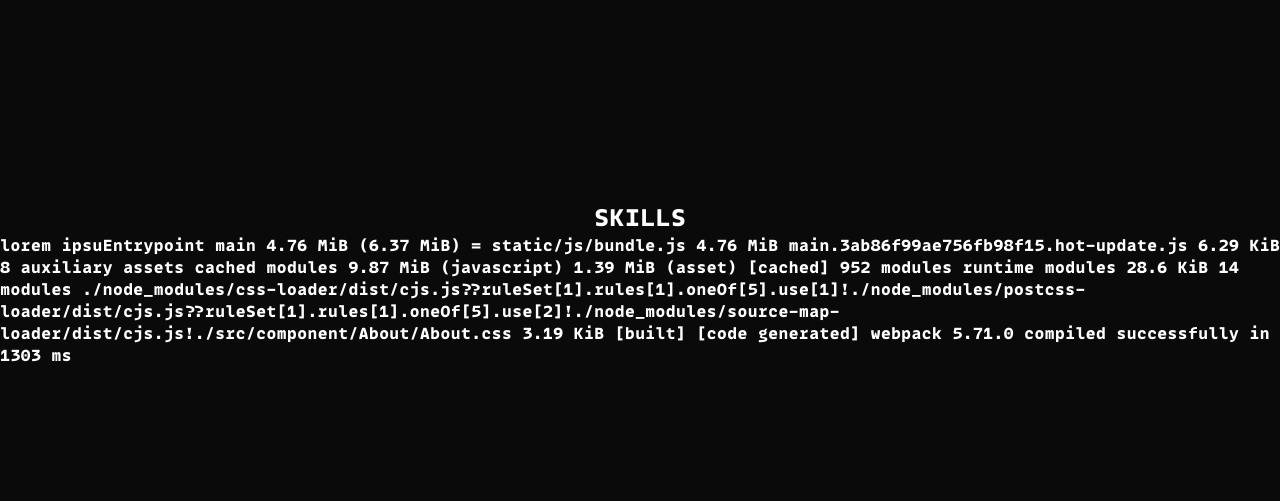
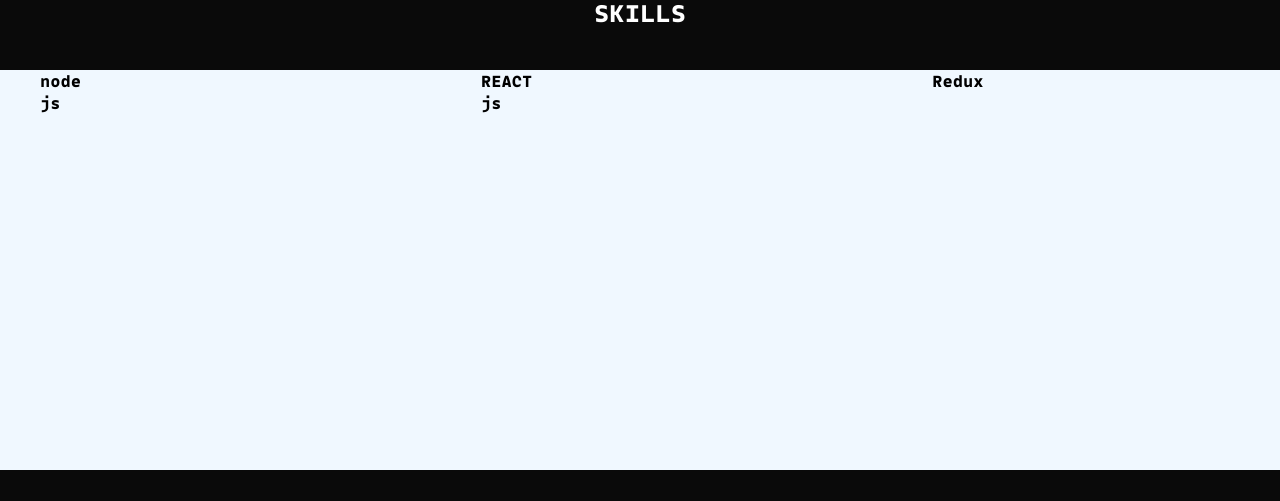
Before and after one commit to shashankskb18700/portfolio, a React (Create React App) app: page /about in a window 1280 px wide. Shown: the part 559-1060 px from the top of the page. Built offline with nearby package versions, Linux system fonts and the light colour scheme.

Commit message:
added transition

```diff
--- a/src/component/About/About.css
+++ b/src/component/About/About.css
@@ -2,12 +2,14 @@
   background: rgb(10, 10, 10);
   color: white;
   width: 100vw;
-  /* height: 100vh; */
+  /* height: 100vh ; */
   font-family: "home";
+  /* overflow: hidden; */
 }
 .about img {
   width: 600px;
   /* height: 80vh; */
+  /* z-index: -7; */
 }
 
 .textImg {
@@ -22,6 +24,11 @@
     rgba(255, 255, 255, 1) 0%,
     rgba(255, 255, 255, 0) 80%
   );
+  animation-name: mover;
+  /* position: fixed; */
+  /* -webkit-transform: translateY(-50%);
+  -ms-transform: translateY(-50%);
+  transform: translateY(-50%); */
 }
 
 .intro {
@@ -44,7 +51,37 @@
   justify-content: center;
   /* margin-top: 40px; */
   height: 100vh;
-  z-index: -5;
-  position: inherit;
-  top: 0;
+  /* z-index: -5; */
+  /* position: inherit;
+  top: 0; */
+  /* -webkit-transform: translateY(-50%);
+  -ms-transform: translateY(-50%);
+  transform: translateY(-50%); */
 }
+
+.scroller {
+  display: flex;
+  flex-direction: row;
+  width: 100vw;
+  height: 400px;
+  padding-left: 40px;
+  margin-top: 40px;
+  overflow: auto;
+  background-color: aliceblue;
+  color: black;
+  animation-name: fade;
+  animation-duration: 1s;
+}
+.scroller div {
+  padding-right: 400px;
+}
+
+@keyframes fade {
+  from {
+    transform: translateY(0%);
+  }
+
+  to {
+    transform: translateY(100%);
+  }
+}
--- a/src/component/About/About.js
+++ b/src/component/About/About.js
@@ -6,7 +6,8 @@
 const About = () => {
   return (
     <div className="about">
-      <Header></Header>
+      {/* <Header></Header> */}
+      <div style={{ background: "white", color: "black" }}>ABOUT</div>
       <div className="textImg">
         <div className="intro">
           Hey ,Hi there , myself Shashank shekhar , you can call me Shashank ,I
@@ -26,15 +27,17 @@
 
       <div className="skills">
         <h2 style={{ textAlign: "center" }}>SKILLS</h2>
-        <p>
-          lorem ipsuEntrypoint main 4.76 MiB (6.37 MiB) = static/js/bundle.js
-          4.76 MiB main.3ab86f99ae756fb98f15.hot-update.js 6.29 KiB 8 auxiliary
-          assets cached modules 9.87 MiB (javascript) 1.39 MiB (asset) [cached]
-          952 modules runtime modules 28.6 KiB 14 modules
-          ./node_modules/css-loader/dist/cjs.js??ruleSet[1].rules[1].oneOf[5].use[1]!./node_modules/postcss-loader/dist/cjs.js??ruleSet[1].rules[1].oneOf[5].use[2]!./node_modules/source-map-loader/dist/cjs.js!./src/component/About/About.css
-          3.19 KiB [built] [code generated] webpack 5.71.0 compiled successfully
-          in 1303 ms
-        </p>
+
+        <div className="scroller">
+          <div>node js</div>
+          <div>REACT js</div>
+          <div>Redux</div>
+          <div>Expressjs</div>
+          <div>Mongo db</div>
+          <div>Firebase</div>
+          <div>MYsql</div>
+          <div>Nignix</div>
+        </div>
       </div>
     </div>
   );
```
